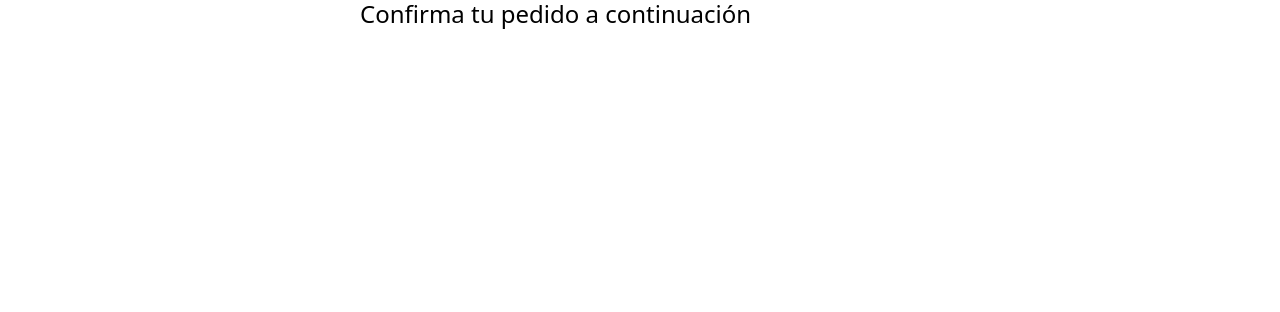
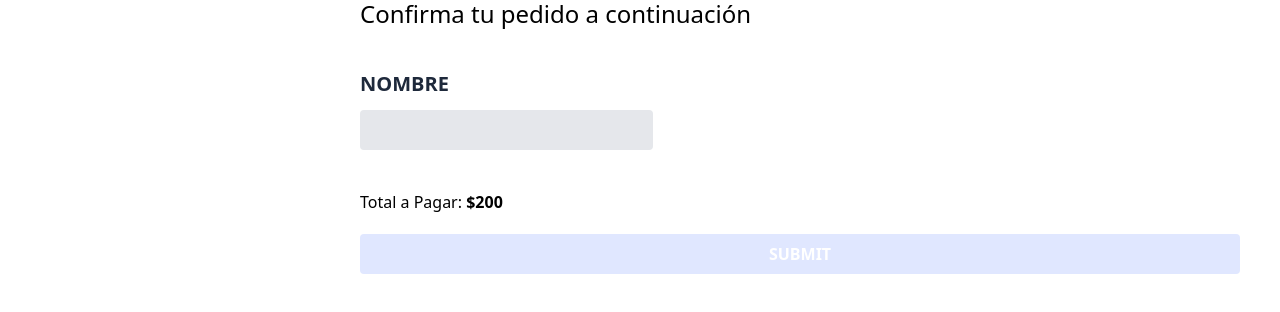
Before and after one commit to dloyolar/react-next-kiosk-app, a Next.js app: page /total in a window 1280 px wide. Shown: the part 222-534 px from the top of the page. Built offline with nearby package versions, Linux system fonts and the light colour scheme; no server answers; the database is empty.

Commit message:
feat: add form to create order and check if empty

```diff
--- a/pages/total.js
+++ b/pages/total.js
@@ -1,10 +1,63 @@
+import { useCallback, useContext, useEffect } from 'react'
 import { Layout } from '../components/layout/Layout'
+import { KioskContext } from '../context/KioskProvider'
 
 const TotalPage = () => {
+  const { order } = useContext(KioskContext)
+
+  const checkOrder = useCallback(() => {
+    return order.length === 0
+  }, [order])
+
+  useEffect(() => {
+    checkOrder()
+  }, [order, checkOrder])
+
+  const submitOrder = (e) => {
+    e.preventDefault()
+
+    console.log('create')
+  }
+
   return (
     <Layout page="Total">
       <h1 className="text-4xl font-black">Daotos y Confirmar Pedido</h1>
       <p className="my-10 text-2xl">Confirma tu pedido a continuación</p>
+
+      <form onSubmit={submitOrder}>
+        <div>
+          <label
+            htmlFor="name"
+            className="block text-xl font-bold uppercase text-slate-800"
+          >
+            Nombre
+          </label>
+          <input
+            type="text"
+            className="mt-3 w-full rounded bg-gray-200 p-2 lg:w-1/3"
+            id="name"
+          />
+        </div>
+
+        <div className="mt-10">
+          <p>
+            Total a Pagar: <span className="font-bold">$200</span>
+          </p>
+        </div>
+
+        <div className="mt-5">
+          <input
+            type="submit"
+            className={`${
+              checkOrder()
+                ? 'bg-indigo-100'
+                : 'bg-indigo-600 hover:bg-indigo-800'
+            } lg:w-auto" value="Confirmar Pedido w-full cursor-pointer rounded px-5 py-2 text-center font-bold
+            uppercase text-white`}
+            disabled={checkOrder()}
+          />
+        </div>
+      </form>
     </Layout>
   )
 }
```
